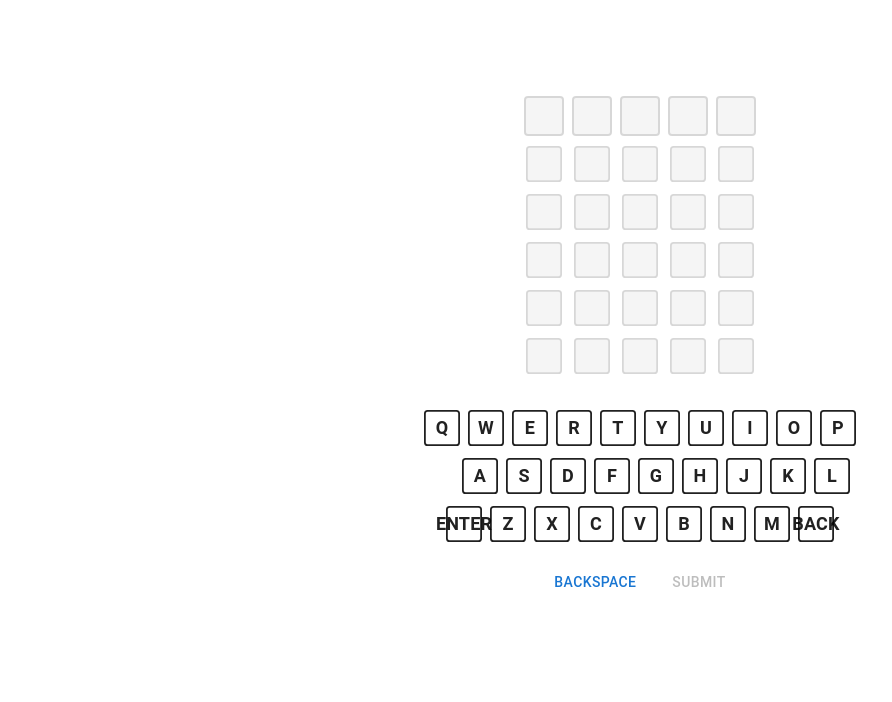
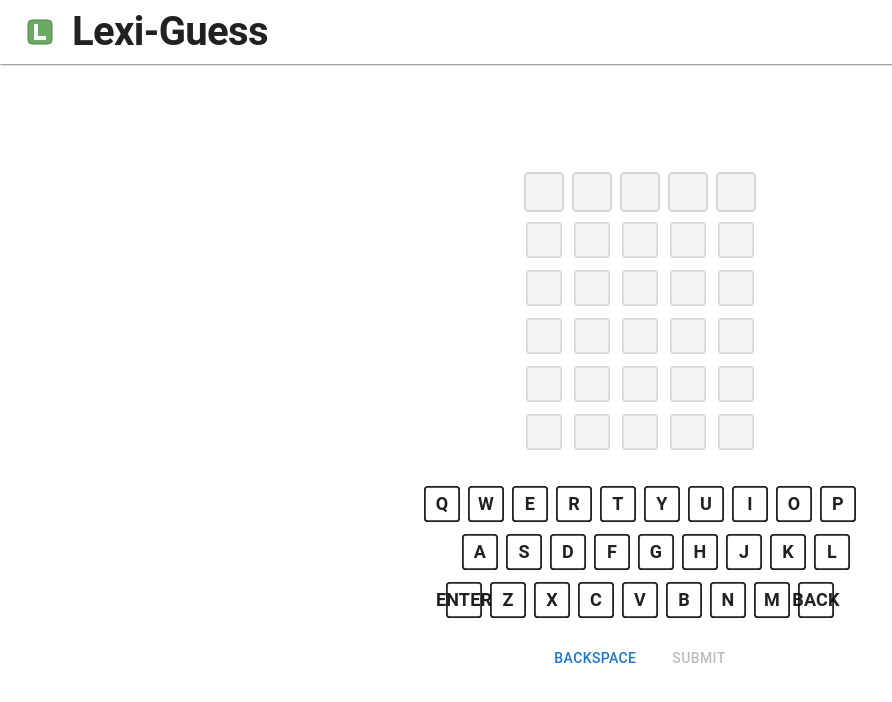
Before and after one commit to dorobekd/lexi-guess, a Next.js app: page / in a window 1280 px wide. Shown: the top 702 px of the page, without its empty margins (0-892 px from the left). Built offline with nearby package versions, Linux system fonts and the light colour scheme.

Commit message:
refactor Home component layout and add Banner component

```diff
--- /dev/null
+++ b/src/app/components/common/Banner.tsx
@@ -0,0 +1,58 @@
+"use client";
+
+import { AppBar, Toolbar, Typography, Box, IconButton } from "@mui/material";
+import SettingsIcon from '@mui/icons-material/Settings';
+import { useState } from "react";
+import SettingsDialog from "../SettingsDialog";
+import { useConfigContext } from "../../providers/ConfigProvider";
+
+export default function Banner() {
+  const [settingsOpen, setSettingsOpen] = useState(false);
+  const { config, saveConfig } = useConfigContext();
+
+  return (
+    <>
+      <AppBar
+        position="static"
+        color="default"
+        elevation={1}
+        sx={{
+          bgcolor: 'background.paper',
+        }}
+      >
+        <Toolbar sx={{ height: 64 }}>
+          <Box sx={{ width: 32, height: 32, display: 'flex', alignItems: 'center' }}>
+            <svg width="32" height="32" viewBox="0 0 32 32" xmlns="http://www.w3.org/2000/svg">
+              <rect width="32" height="32" fill="white"/>
+              <rect x="4" y="4" width="24" height="24" rx="4" fill="#6AAA64" stroke="#4A8A44" strokeWidth="1"/>
+              <path d="M10 8V24H22V20H14V8H10Z" fill="white"/>
+            </svg>
+          </Box>
+          <Typography
+            variant="h1"
+            sx={{
+              ml: 2,
+              fontWeight: 'bold',
+              fontSize: '2.5rem',
+            }}
+          >
+            Lexi-Guess
+          </Typography>
+          <Box sx={{ flexGrow: 1 }} />
+          <IconButton
+            onClick={() => setSettingsOpen(true)}
+            size="large"
+          >
+            <SettingsIcon />
+          </IconButton>
+        </Toolbar>
+      </AppBar>
+      <SettingsDialog
+        open={settingsOpen}
+        onClose={() => setSettingsOpen(false)}
+        currentConfig={config}
+        onSave={saveConfig}
+      />
+    </>
+  );
+}
--- a/src/app/components/container/LexiGuessContainer.tsx
+++ b/src/app/components/container/LexiGuessContainer.tsx
@@ -2,11 +2,10 @@
 import { useState } from "react";
 import OnScreenKeyboard from "../keyboard/OnScreenKeyboard";
 import Word from "../word/Word";
-import { Box, IconButton, Alert } from "@mui/material";
+import { Box, Alert } from "@mui/material";
 import { LETTER_STATUS } from "../types";
 import { LexiGuessConfig } from "../config";
 import SettingsDialog from "../SettingsDialog";
-import SettingsIcon from '@mui/icons-material/Settings';
 import GameOverModal from "../modals/GameOverModal";
 import VictoryModal from "../modals/VictoryModal";
 import LoadingPlaceholder from "./LoadingPlaceholder";
@@ -84,12 +83,6 @@ export default function LexiGuessContainer() {
           {error.message}
         </Alert>
       )}
-      <IconButton
-        onClick={() => setSettingsOpen(true)}
-        sx={{ position: 'absolute', top: 0, right: 0 }}
-      >
-        <SettingsIcon />
-      </IconButton>
       <Box sx={{ display: 'flex', flexDirection: 'column', gap: 1 }}>
         {allWordSlots.map((_, index) => {
           const isCurrentRow = index === guesses.length;
--- a/src/app/page.tsx
+++ b/src/app/page.tsx
@@ -1,9 +1,14 @@
 import LexiGuessContainer from './components/container/LexiGuessContainer';
+import Banner from './components/common/Banner';
+import { Box } from '@mui/material';
 
 export default function Home() {
   return (
-    <main className="flex min-h-screen flex-col items-center justify-between p-24">
-      <LexiGuessContainer />
-    </main>
+    <Box component="main" sx={{ minHeight: '100vh', display: 'flex', flexDirection: 'column' }}>
+      <Banner />
+      <Box sx={{ flex: 1, display: 'flex', flexDirection: 'column', alignItems: 'center', justifyContent: 'center', p: 3 }}>
+        <LexiGuessContainer />
+      </Box>
+    </Box>
   );
 }
```
Also changed, not shown: public/icons/lexi-guess.svg (added).
